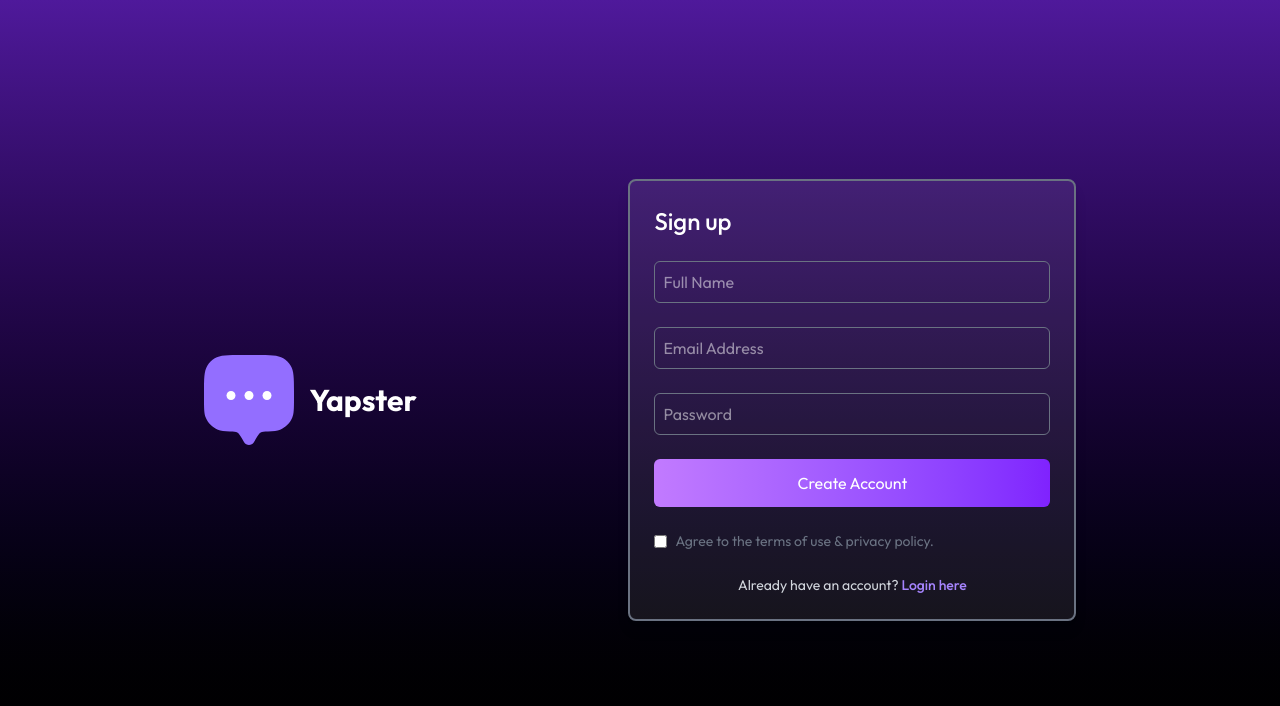
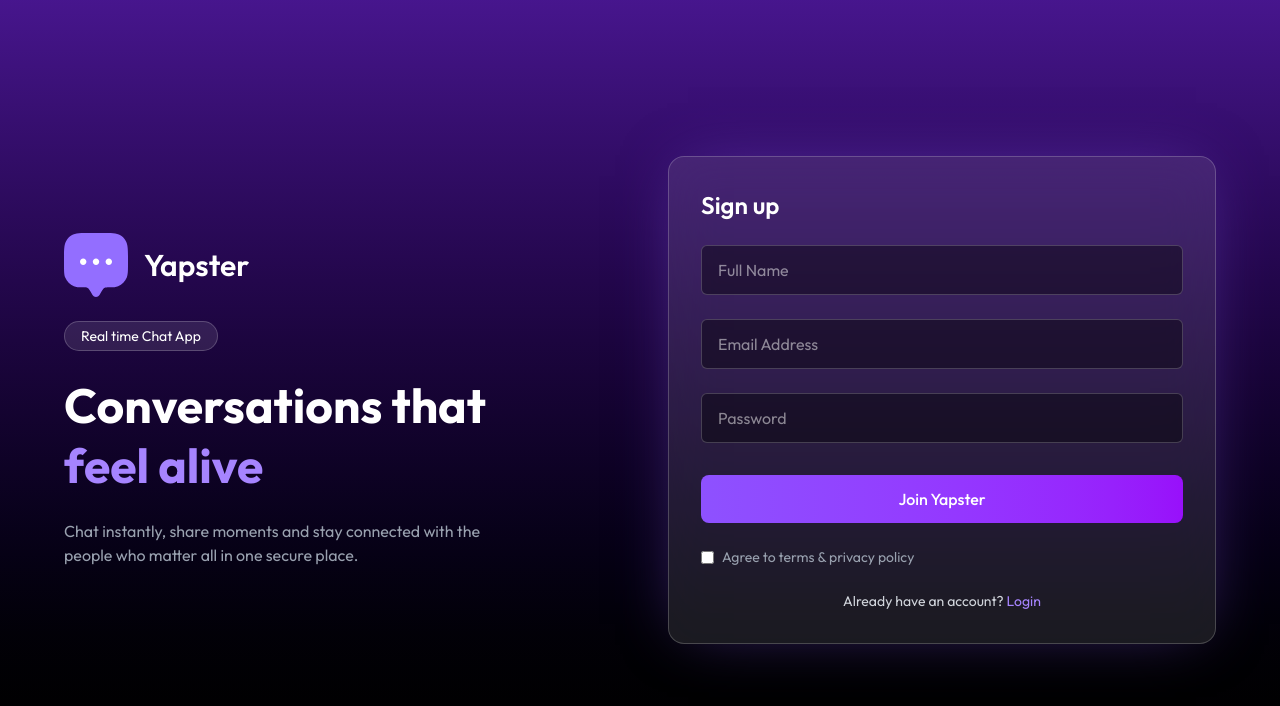
Before and after one commit to nishtha-09-gupta/chat-app, a React (Vite) app in the folder client/: page /login in a window 1280 px wide. Shown: the top 706 px of the page. Built offline with nearby package versions, Linux system fonts and the light colour scheme.

Commit message:
Added styling

```diff
--- a/client/src/App.jsx
+++ b/client/src/App.jsx
@@ -13,6 +13,8 @@ const App = () => {
 
   return (
     <div className="min-h-screen bg-gradient-to-b from-violet-900/90 to-black text-white">
+
+
       <Toaster />
 
       <Routes>
--- a/client/src/components/Sidebar.jsx
+++ b/client/src/components/Sidebar.jsx
@@ -35,6 +35,8 @@ const Sidebar = () => {
 
     return (
         <div className={`bg-[#8185B2]/10 h-full p-5 rounded-r-xl overflow-y-scroll text-white ${selectedUser ? "max-md:hidden" : ''}`}>
+
+
 
             <div className='pb-5'>
                 <div className='flex justify-between items-center'>
--- a/client/src/index.css
+++ b/client/src/index.css
@@ -6,9 +6,15 @@
   font-family: "Outfit", sans-serif;
 }
 
+html, body{
+  background-color: #0d0b1a;
+  color: #ffffff;
+}
+
 ::-webkit-scrollbar{
   display: none;
 }
+
 @keyframes fadeScale {
   0% {
     opacity: 0;
--- a/client/src/pages/HelpPage.jsx
+++ b/client/src/pages/HelpPage.jsx
@@ -6,7 +6,7 @@ const HelpPage = () => {
   const navigate = useNavigate();
 
   return (
-    <div className="min-h-screen bg-gradient-to-b from-[#4C1C8C] via-[#2A0C4E] to-[#0B0215] text-white flex flex-col items-center justify-center p-8 relative">
+    <div className="min-h-screen bg-gradient-to-b from-[#1A1533] via-[#0F0D1F] to-[#0B0A14] text-white flex flex-col items-center justify-center p-8 relative">
 
       <button
         onClick={() => navigate(-1)}
@@ -14,12 +14,16 @@ const HelpPage = () => {
       >
         <img src={assets.arrow_icon} alt="Back" className="w-5" />
       </button>
-      <h1 className="text-3xl font-bold mb-3 text-center">Need Some Help?</h1>
 
-      <p className="text-gray-300 text-center max-w-md mb-8">
+      <h1 className="text-3xl font-bold mb-3 text-center">
+        Need Some Help?
+      </h1>
+
+      <p className="text-gray-400 text-center max-w-md mb-8">
         We’re here for you, anytime you feel stuck or need guidance.
         Our support team is always ready to listen and assist you.
       </p>
+
       <div className="bg-white/10 backdrop-blur-xl rounded-2xl p-6 shadow-lg w-full max-w-md space-y-6 text-center border border-white/10">
 
         <div>
@@ -27,24 +31,23 @@ const HelpPage = () => {
           <p className="text-gray-300">Call us on: +91 87987 65784</p>
         </div>
 
-
         <div>
           <h2 className="text-xl font-semibold mb-1">Email Support</h2>
           <a
             href="mailto:support@yapster.com"
-            className="text-violet-300 hover:underline"
+            className="text-violet-400 hover:underline"
           >
             support@yapster.com
           </a>
 
-          <p className="text-gray-400 text-sm mt-1">
+          <p className="text-gray-500 text-sm mt-1">
             We usually reply within 24 hours.
           </p>
         </div>
 
       </div>
 
-      <p className="text-gray-400 text-sm mt-10 text-center">
+      <p className="text-gray-500 text-sm mt-10 text-center">
         Your comfort and safety matter the most.<br/>
         You’re never alone — we’re just one message away.
       </p>
--- a/client/src/pages/HomePage.jsx
+++ b/client/src/pages/HomePage.jsx
@@ -1,20 +1,25 @@
-import React, { useState } from 'react'
+import React, { useContext } from 'react'
 import Sidebar from '../components/Sidebar'
 import ChatContainer from '../components/ChatContainer'
 import RightSidebar from '../components/RightSidebar'
-import { useContext } from 'react'
 import { ChatContext } from '../../context/ChatContext'
 
 const HomePage = () => {
 
-    const {selectedUser} = useContext(ChatContext)
+  const { selectedUser } = useContext(ChatContext)
 
   return (
-    <div className='border w-full h-screen sm:px-[15%] sm:py-[5%]'>
-      <div className={`backdrop-blur-xl border-2 border-gray-600 rounded-2xl overflow-hidden h-[100%] grid grid-cols-1 relative ${selectedUser ? 'md:grid-cols-[1fr_1.5fr_1fr] xl:grid-cols-[1fr_2fr_1fr]' : 'md:grid-cols-2'}`}>
+    <div className="w-full h-screen bg-[#0d0b1a]">
+      <div
+        className={`h-full w-full grid grid-cols-1 ${
+          selectedUser
+            ? 'md:grid-cols-[1fr_1.8fr_1fr] xl:grid-cols-[1fr_2fr_1fr]'
+            : 'md:grid-cols-2'
+        }`}
+      >
         <Sidebar />
         <ChatContainer />
-        <RightSidebar/>
+        <RightSidebar />
       </div>
     </div>
   )
--- a/client/src/pages/LoginPage.jsx
+++ b/client/src/pages/LoginPage.jsx
@@ -9,76 +9,151 @@ const LoginPage = () => {
   const [email, setEmail] = useState("")
   const [password, setPassword] = useState("")
   const [bio, setBio] = useState("")
-  const [isDataSubmitted, setIsDataSubmitted] = useState(false);
+  const [isDataSubmitted, setIsDataSubmitted] = useState(false)
 
-  const {login} = useContext(AuthContext)
+  const { login } = useContext(AuthContext)
 
-  const onSubmitHandler = (event)=>{
-    event.preventDefault();
+  const onSubmitHandler = (e) => {
+    e.preventDefault()
 
-    if(currState === 'Sign up' && !isDataSubmitted){
+    if (currState === "Sign up" && !isDataSubmitted) {
       setIsDataSubmitted(true)
-      return;
+      return
     }
 
-    login(currState=== "Sign up" ? 'signup' : 'login', {fullName, email, password, bio})
+    login(
+      currState === "Sign up" ? "signup" : "login",
+      { fullName, email, password, bio }
+    )
   }
 
   return (
-    <div className='min-h-screen bg-gradient-to-b from-violet-900/90 to-black text-white flex items-center justify-center gap-8 sm:justify-evenly max-sm:flex-col p-6'>
+    <div className="min-h-screen w-full flex items-center justify-center bg-[radial-gradient(ellipse_at_top,_var(--tw-gradient-stops))] from-violet-900/70 via-black to-black px-6 text-white">
+
+      <div className="w-full max-w-6xl grid grid-cols-1 md:grid-cols-2 gap-14 items-center">
 
 
-      <div className='flex flex-col items-center sm:flex-row sm:items-center sm:gap-4 mb-4 sm:mb-0'>
-        <img src={assets.logo_big} alt="Yapster Logo" className='w-[90px] sm:w-[90px]'/>
-        <h1 className='text-3xl font-bold mt-3 sm:mt-0'>Yapster</h1>
+        <div className="flex flex-col gap-6">
+          <div className="flex items-center gap-4">
+            <img src={assets.logo_big} alt="Yapster" className="w-16" />
+            <h1 className="text-3xl font-semibold">Yapster</h1>
+          </div>
+
+          <span className="w-fit px-4 py-1 rounded-full text-sm bg-white/10 border border-white/20">
+            Real time Chat App
+          </span>
+
+          <h2 className="text-4xl md:text-5xl font-bold leading-tight">
+            Conversations that
+            <span className="block text-violet-400">feel alive</span>
+          </h2>
+
+          <p className="text-gray-400 max-w-md">
+            Chat instantly, share moments and stay connected with the people who matter
+            all in one secure place.
+          </p>
         </div>
 
 
-      <form onSubmit={onSubmitHandler} className='border-2 bg-white/8 text-white border-gray-500 p-6 flex flex-col gap-6 rounded-lg shadow-lg w-full max-w-md'>
-        <h2 className='font-medium text-2xl flex justify-between items-center'>
+        <form
+          onSubmit={onSubmitHandler}
+          className="bg-white/10 backdrop-blur-xl border border-white/20 rounded-2xl p-8 flex flex-col gap-6 shadow-[0_0_60px_-20px_rgba(139,92,246,0.5)]"
+        >
+          <h2 className="text-2xl font-semibold flex justify-between items-center">
             {currState}
-          {isDataSubmitted &&
-            <img onClick={()=> setIsDataSubmitted(false)} src={assets.arrow_icon} alt="" className='w-5 cursor-pointer'/>
-          }
+            {isDataSubmitted && (
+              <img
+                src={assets.arrow_icon}
+                alt=""
+                className="w-5 cursor-pointer"
+                onClick={() => setIsDataSubmitted(false)}
+              />
+            )}
           </h2>
 
           {currState === "Sign up" && !isDataSubmitted && (
-          <input onChange={(e)=>setFullName(e.target.value)} value={fullName}
-           type="text" className='p-2 border border-gray-500 rounded-md focus:outline-none' placeholder="Full Name" required/>
+            <input
+              type="text"
+              value={fullName}
+              onChange={(e) => setFullName(e.target.value)}
+              placeholder="Full Name"
+              required
+              className="bg-black/40 border border-white/20 rounded-md px-4 py-3 focus:outline-none focus:ring-2 focus:ring-violet-500"
+            />
           )}
 
           {!isDataSubmitted && (
             <>
-          <input onChange={(e)=>setEmail(e.target.value)} value={email}
-           type="email" placeholder='Email Address' required className='p-2 border border-gray-500 rounded-md focus:outline-none focus:ring-2 focus:ring-indigo-500'/>
-          <input onChange={(e)=>setPassword(e.target.value)} value={password}
-           type="password" placeholder='Password' required className='p-2 border border-gray-500 rounded-md focus:outline-none focus:ring-2 focus:ring-indigo-500'/>
+              <input
+                type="email"
+                value={email}
+                onChange={(e) => setEmail(e.target.value)}
+                placeholder="Email Address"
+                required
+                className="bg-black/40 border border-white/20 rounded-md px-4 py-3 focus:outline-none focus:ring-2 focus:ring-violet-500"
+              />
+
+              <input
+                type="password"
+                value={password}
+                onChange={(e) => setPassword(e.target.value)}
+                placeholder="Password"
+                required
+                className="bg-black/40 border border-white/20 rounded-md px-4 py-3 focus:outline-none focus:ring-2 focus:ring-violet-500"
+              />
             </>
           )}
 
           {currState === "Sign up" && isDataSubmitted && (
-            <textarea onChange={(e)=>setBio(e.target.value)} value={bio}
-             rows={4} className='p-2 border border-gray-500 rounded-md focus:outline-none focus:ring-2 focus:ring-indigo-500' placeholder='Provide a short bio...' required></textarea>
-          )
-        }
+            <textarea
+              rows={4}
+              value={bio}
+              onChange={(e) => setBio(e.target.value)}
+              placeholder="Write a short bio..."
+              required
+              className="bg-black/40 border border-white/20 rounded-md px-4 py-3 focus:outline-none focus:ring-2 focus:ring-violet-500"
+            />
+          )}
 
-        <button type='submit' className='py-3 bg-gradient-to-r from-purple-400 to-violet-600 text-white rounded-md cursor-pointer'>
-          {currState === "Sign up" ? "Create Account" : "Login Now"}
+          <button
+            type="submit"
+            className="mt-2 py-3 rounded-lg bg-gradient-to-r from-violet-500 to-purple-600 font-medium hover:opacity-90 transition"
+          >
+            {currState === "Sign up" ? "Join Yapster" : "Enter Yapster"}
           </button>
 
-        <div className='flex items-center gap-2 text-sm text-gray-500'>
+          <div className="flex items-center gap-2 text-sm text-gray-400">
             <input type="checkbox" required />
-          <p>Agree to the terms of use & privacy policy.</p>
+            <span>Agree to terms & privacy policy</span>
           </div>
 
-        <div className='flex flex-col gap-2 text-center'>
+          <p className="text-sm text-center text-gray-300">
             {currState === "Sign up" ? (
-            <p className='text-sm text-gray-300'>Already have an account? <span onClick={()=>{setCurrState("Login"); setIsDataSubmitted(false)}} className='font-medium text-violet-400 cursor-pointer'>Login here</span></p>
+              <>Already have an account?{" "}
+                <span
+                  className="text-violet-400 cursor-pointer"
+                  onClick={() => {
+                    setCurrState("Login")
+                    setIsDataSubmitted(false)
+                  }}
+                >
+                  Login
+                </span>
+              </>
             ) : (
-            <p className='text-sm text-gray-300'>Create an account <span onClick={()=> setCurrState("Sign up")} className='font-medium text-violet-400 cursor-pointer'>Click here</span></p>
+              <>New to Yapster?{" "}
+                <span
+                  className="text-violet-400 cursor-pointer"
+                  onClick={() => setCurrState("Sign up")}
+                >
+                  Create account
+                </span>
+              </>
             )}
+          </p>
+        </form>
+
       </div>
-      </form>
     </div>
   )
 }
```
Lines whose indentation alone changed are shown as unchanged.
